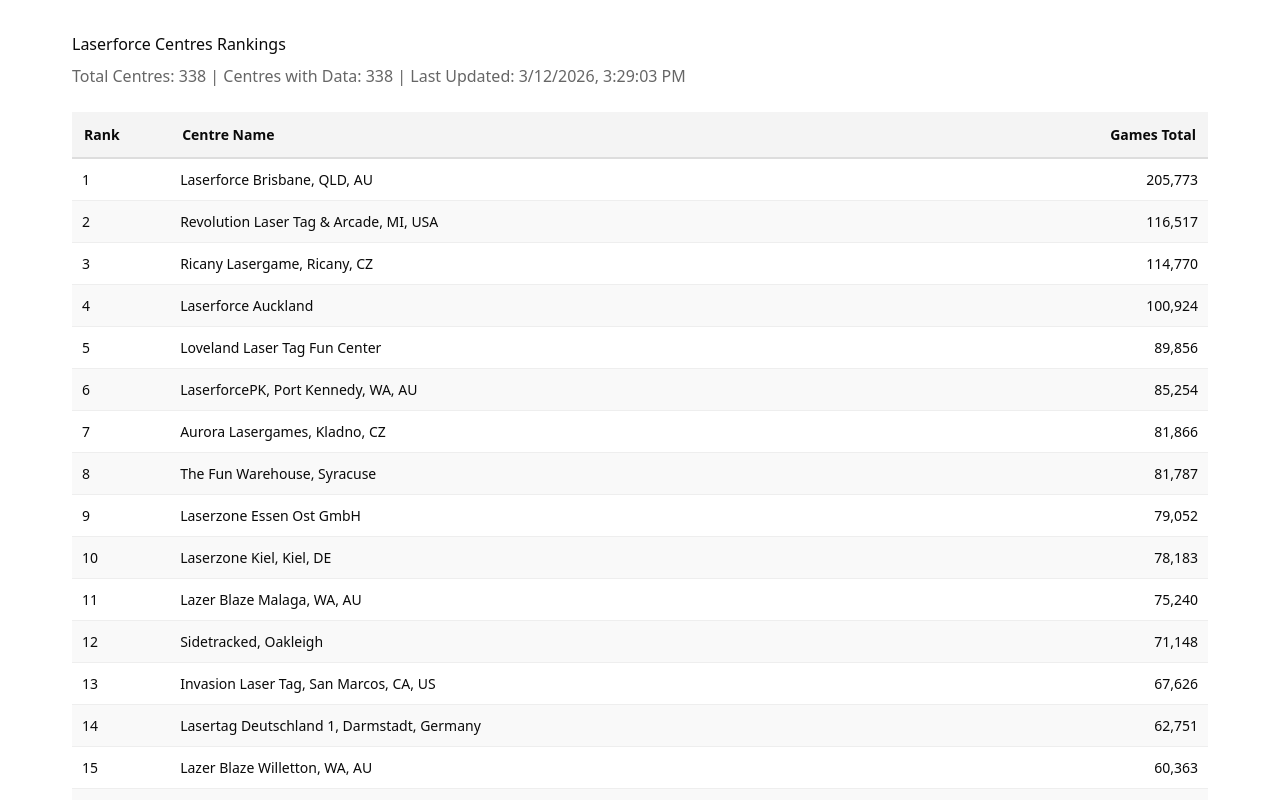
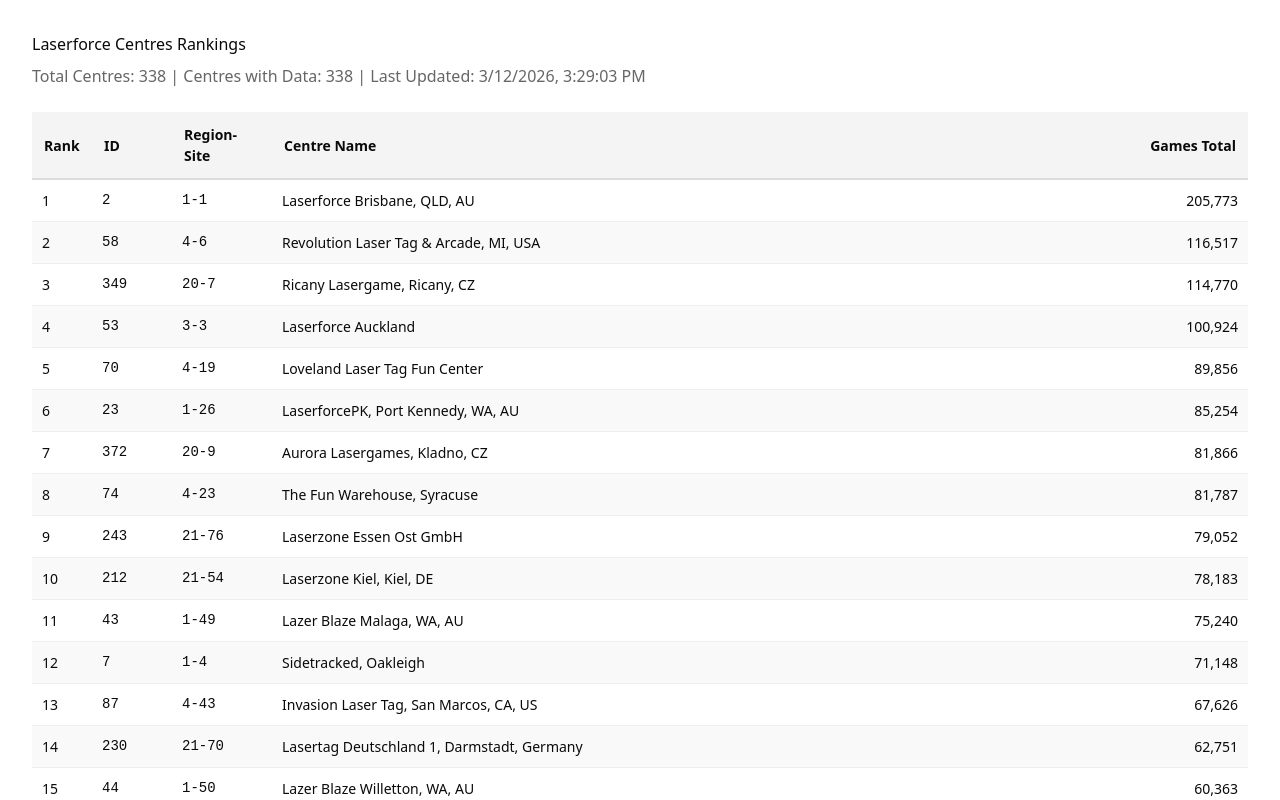
Before and after one commit to Juranur/laserforce-centres-public, a Next.js app: page / in a window 1280 px wide. Shown: the top 800 px of the page. Built offline with nearby package versions, Linux system fonts and the light colour scheme.

Commit message:
Update page.tsx

```diff
--- a/src/app/page.tsx
+++ b/src/app/page.tsx
@@ -63,13 +63,14 @@
     )
   }
 
+  // Sort by gamesTotal descending
   const sortedCentres = [...(data?.centres || [])].sort((a, b) => b.gamesTotal - a.gamesTotal)
 
   return (
     <div style={{
       padding: '2rem',
       fontFamily: 'system-ui, sans-serif',
-      maxWidth: '1200px',
+      maxWidth: '1400px',
       margin: '0 auto'
     }}>
       <h1 style={{ marginBottom: '0.5rem' }}>Laserforce Centres Rankings</h1>
@@ -86,15 +87,19 @@
         }}>
           <thead>
             <tr style={{ backgroundColor: '#f4f4f4' }}>
-              <th style={{ padding: '12px', textAlign: 'left', borderBottom: '2px solid #ddd' }}>Rank</th>
+              <th style={{ padding: '12px', textAlign: 'left', borderBottom: '2px solid #ddd', width: '60px' }}>Rank</th>
+              <th style={{ padding: '12px', textAlign: 'left', borderBottom: '2px solid #ddd', width: '80px' }}>ID</th>
+              <th style={{ padding: '12px', textAlign: 'left', borderBottom: '2px solid #ddd', width: '100px' }}>Region-Site</th>
               <th style={{ padding: '12px', textAlign: 'left', borderBottom: '2px solid #ddd' }}>Centre Name</th>
-              <th style={{ padding: '12px', textAlign: 'right', borderBottom: '2px solid #ddd' }}>Games Total</th>
+              <th style={{ padding: '12px', textAlign: 'right', borderBottom: '2px solid #ddd', width: '120px' }}>Games Total</th>
             </tr>
           </thead>
           <tbody>
             {sortedCentres.map((centre, index) => (
               <tr key={centre.id} style={{ backgroundColor: index % 2 === 0 ? '#fff' : '#f9f9f9' }}>
                 <td style={{ padding: '10px', borderBottom: '1px solid #eee' }}>{index + 1}</td>
+                <td style={{ padding: '10px', borderBottom: '1px solid #eee', fontFamily: 'monospace' }}>{centre.id}</td>
+                <td style={{ padding: '10px', borderBottom: '1px solid #eee', fontFamily: 'monospace' }}>{centre.regionSite}</td>
                 <td style={{ padding: '10px', borderBottom: '1px solid #eee' }}>{centre.name}</td>
                 <td style={{ padding: '10px', textAlign: 'right', borderBottom: '1px solid #eee', fontWeight: '500' }}>
                   {centre.gamesTotal.toLocaleString()}
```
